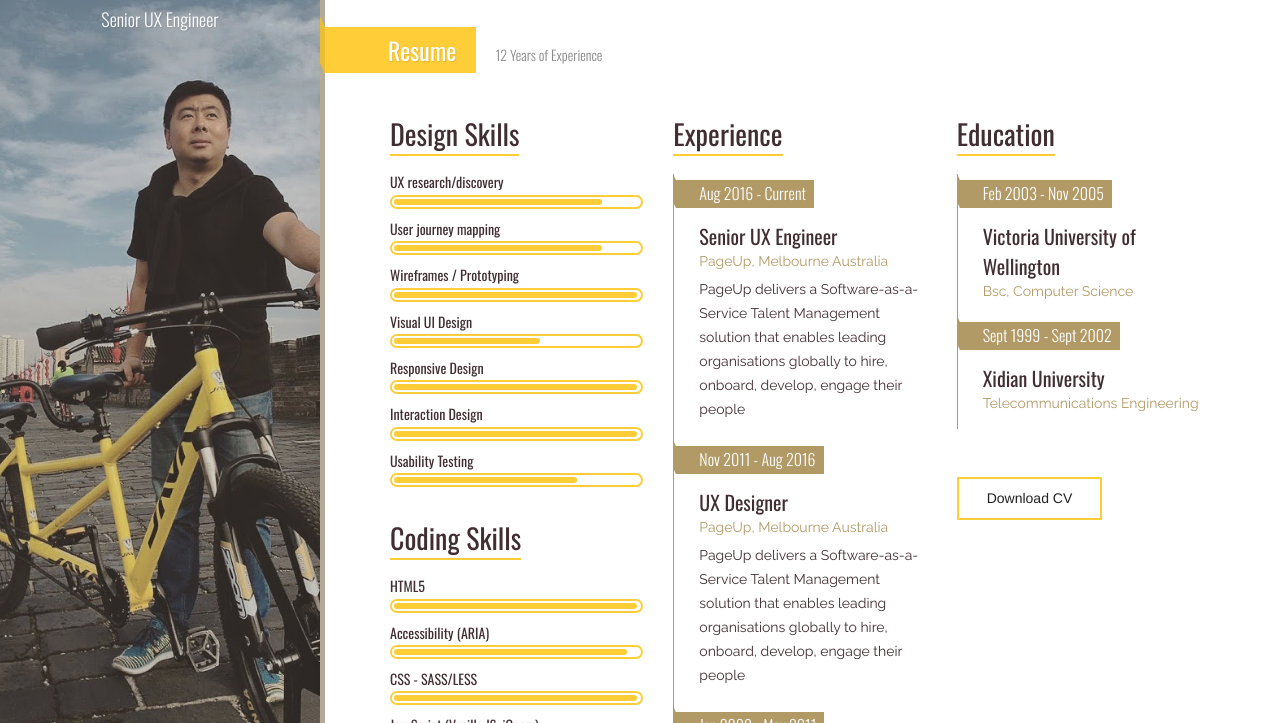
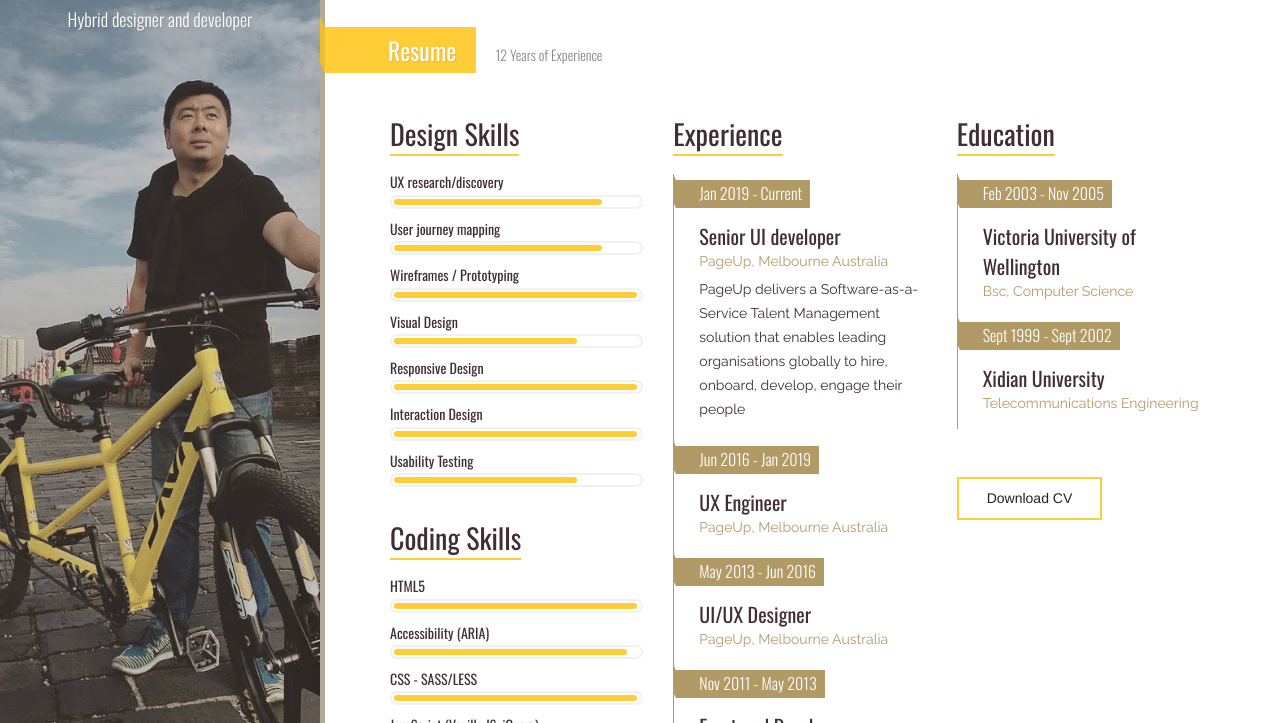
Before and after one commit to danielwang/cv, a plain HTML site: page index.html in a window 1280 px wide. Both pictures are taken after a click on the link "Resume". Shown: the part 77-800 px from the top of the page. Drawn offline with nearby package versions, Linux system fonts and the light colour scheme.

Commit message:
some updates

```diff
--- a/css/main.css
+++ b/css/main.css
@@ -1009,7 +1009,7 @@ ul.social-links li:last-child a {
 
 .skill-container {
   background-color: transparent;
-  border: 2px solid #ffcd38;
+  border: 2px solid #f1f1f1;
   -moz-border-radius: 8px;
   -webkit-border-radius: 8px;
   border-radius: 8px;
--- a/index.html
+++ b/index.html
@@ -3,11 +3,10 @@
   <head>
     <meta charset="UTF-8"/>
     <meta http-equiv="X-UA-Compatible" content="IE=edge">
-    <title>Daniel Wang - Senior UX Engineer - Melbourne</title>
+    <title>Daniel Wang - Hybrid designer and developer - Melbourne</title>
     <meta name="viewport" content="width=device-width, initial-scale=1, maximum-scale=1"/>
-    <meta name="description" content="Sunshine - Responsive vCard Template"/>
-    <meta name="keywords" content="vcard, resposnive, retina, resume, jquery, css3, bootstrap, Sunshine, portfolio"/>
-    <meta name="author" content="lmtheme"/>
+    <meta name="description" content="Daniel Wang's portfolio"/>
+    <meta name="author" content="daniel wang"/>
     <link rel="shortcut icon" href="favicon.ico">
 
     <link rel="stylesheet" href="https://maxcdn.bootstrapcdn.com/bootstrap/4.0.0/css/bootstrap.min.css"/>
@@ -32,7 +31,7 @@
 
         <div class="site-title-block">
           <h1 class="site-title">DANIEL WANG</h1>
-          <p class="site-description">Senior UX Engineer</p>
+          <p class="site-description">Hybrid designer and developer</p>
         </div>
 
         <a class="menu-toggle mobile-visible">
@@ -123,7 +122,7 @@
                 </div>
                 <div class="col-lg-8 subpage-block">
                   <div class="general-info">
-                    <h3>I am Senior UX Engineer based in Melbourne</h3>
+                    <h3>I am senior UI designer and developer based in Melbourne</h3>
                     <p>More than 12 years experience from startup to large technology companies across Australia, China and New Zealand;</p>
                     <p>Always concerned about the development of the internet trend, eager to try a variety of internet, mobile internet, new products, new features and services;</p>
                     <p>I weave together strong design aesthetics with technical know-how, and I believe the distance between design and implementation should be zero.</p>
@@ -441,9 +440,9 @@
                       <div class="skill-percentage skill-1"></div>
                     </div>
 
-                    <h4>Visual UI Design</h4>
+                    <h4>Visual Design</h4>
                     <div class="skill-container">
-                      <div class="skill-percentage skill-3"></div>
+                      <div class="skill-percentage skill-2"></div>
                     </div>
 
                     <h4>Responsive Design</h4>
@@ -510,16 +509,25 @@
                   <div class="timeline">
                     <!-- Single event -->
                     <div class="timeline-event te-primary">
-                      <h6 class="event-date">Aug 2016 - Current</h6>
-                      <h5 class="event-name">Senior UX Engineer</h5>
+                      <h6 class="event-date">Jan 2019 - Current</h6>
+                      <h5 class="event-name">Senior UI developer</h5>
                       <span class="event-description">PageUp, Melbourne Australia</span>
                       <p>PageUp delivers a Software-as-a-Service Talent Management solution that enables leading organisations globally to hire, onboard, develop, engage their people</p>
                     </div>
                     <div class="timeline-event te-primary">
-                      <h6 class="event-date">Nov 2011 - Aug 2016</h6>
-                      <h5 class="event-name">UX Designer</h5>
+                      <h6 class="event-date">Jun 2016 - Jan 2019</h6>
+                      <h5 class="event-name">UX Engineer</h5>
                       <span class="event-description">PageUp, Melbourne Australia</span>
-                      <p>PageUp delivers a Software-as-a-Service Talent Management solution that enables leading organisations globally to hire, onboard, develop, engage their people</p>
+                    </div>
+                    <div class="timeline-event te-primary">
+                      <h6 class="event-date">May 2013 - Jun 2016</h6>
+                      <h5 class="event-name">UI/UX Designer</h5>
+                      <span class="event-description">PageUp, Melbourne Australia</span>
+                    </div>
+                    <div class="timeline-event te-primary">
+                      <h6 class="event-date">Nov 2011 - May 2013</h6>
+                      <h5 class="event-name">Front-end Developer</h5>
+                      <span class="event-description">PageUp, Melbourne Australia</span>
                     </div>
                     <!-- Single event -->
                     <div class="timeline-event te-primary">
```
Also changed, not shown: 1 other file.
